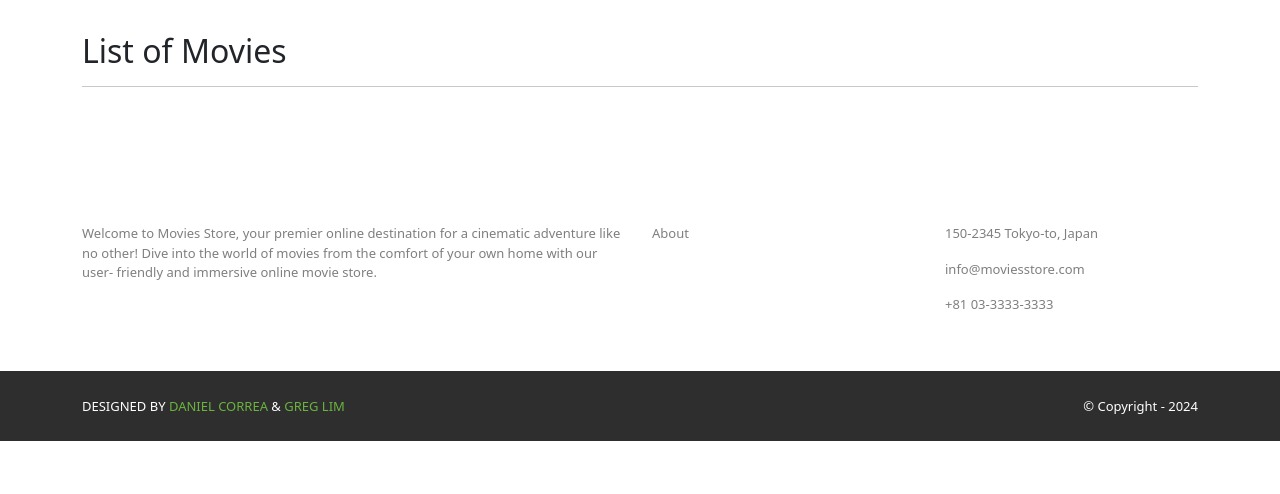
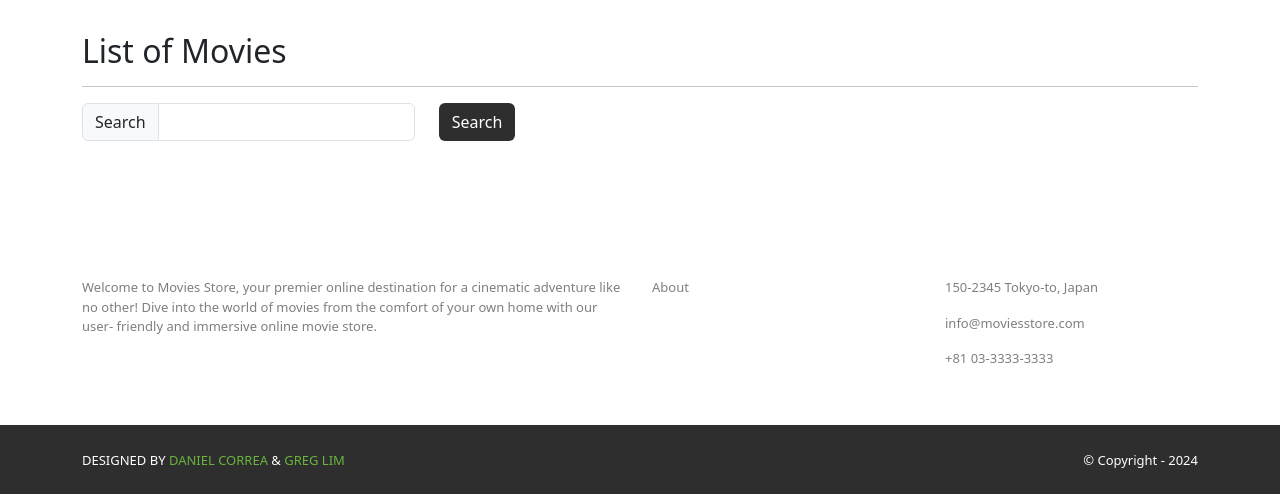
Before and after one commit to ecwoot/GTMovies, a Django app: page /movies/ in a window 1280 px wide. Shown: the part 82-576 px from the top of the page. Run offline with Django 5.2, Linux system fonts and the light colour scheme; data that the repository does not hold is empty; some libraries are stand-ins or nearby versions; some web fonts are replaced.

Commit message:
Update index.html

```diff
--- a/moviesstore/movies/templates/movies/index.html
+++ b/moviesstore/movies/templates/movies/index.html
@@ -7,19 +7,32 @@
       <div class="col mx-auto mb-3">
         <h2>List of Movies</h2>
         <hr />
+        <p class="card-text">
+          <form method="GET">
+            <div class="row">
+              <div class="col-auto">
+                <div class="input-group col-auto">
+                  <div class="input-group-text">Search</div>
+                  <input type="text" class="form-control" name="search">
+                </div>
+              </div>
+              <div class="col-auto">
+                <button class="btn bg-dark text-white" type="submit">Search</button>
+              </div>
+            </div>
+          </form>
+        </p>
       </div>
     </div>
     <div class="row">
       {% for movie in template_data.movies %}
       <div class="col-md-4 col-lg-3 mb-2">
         <div class="p-2 card align-items-center pt-4">
-          <img src="{{ movie.image.url }}"
-            class="card-img-top rounded img-card-200">
+          <img src="{{ movie.image.url }}" class="card-img-top rounded img-card-200">
           <div class="card-body text-center">
-           <a href="{% url 'movies.show' id=movie.id %}"
-            class="btn bg-dark text-white">
-            {{ movie.name }}
-           </a>
+            <a href="{% url 'movies.show' id=movie.id %}" class="btn bg-dark text-white">
+              {{ movie.name }}
+            </a>
           </div>
         </div>
       </div>
```
